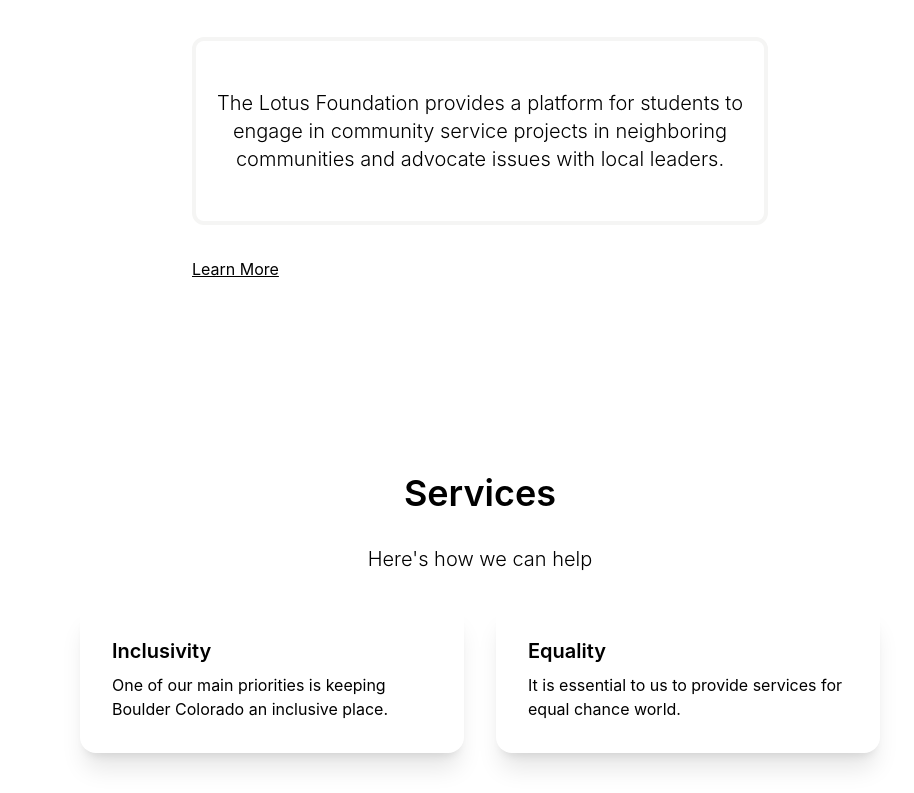
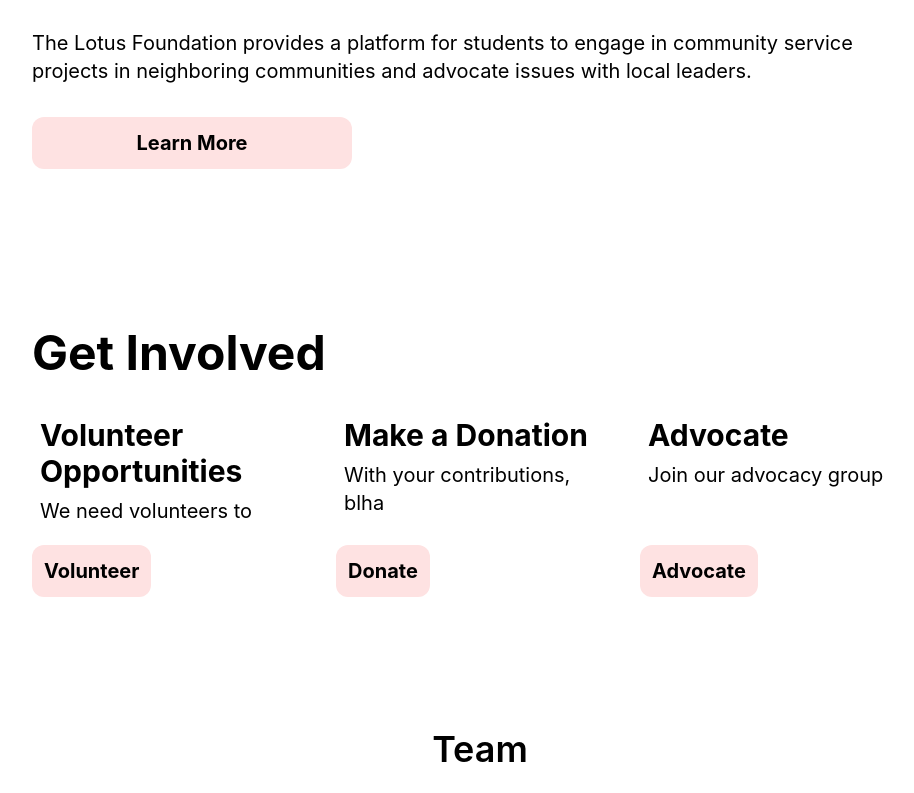
Before and after one commit to kevbuh/lotus, a Next.js app: page / in a window 1280 px wide. Shown: the part 807-1600 px from the top of the page, without its empty margins (160-1074 px from the left). Built offline with nearby package versions, Linux system fonts and the light colour scheme.

Commit message:
updated mission and get involved section

```diff
--- a/components/Hero.tsx
+++ b/components/Hero.tsx
@@ -1,4 +1,18 @@
 import React from "react";
+
+const InvolvedCard = ({ title, caption, buttonTitle }: any) => {
+  return (
+    <div className="h-80">
+      <div className="h-32">
+        <p className="m-2 font-bold text-3xl">{title}</p>
+        <p className="m-2 text-xl">{caption}</p>
+      </div>
+      <button className="bg-red-100 rounded-xl p-3 text-xl font-bold mt-auto">
+        {buttonTitle}
+      </button>
+    </div>
+  );
+};
 
 function Hero() {
   return (
@@ -38,42 +52,45 @@ function Hero() {
           </div>
         </div>
       </div>
-      <div className=" flex flex-col">
-        <div className="mx-auto my-8 text-4xl font-semibold">Our Mission</div>
-        <div className="mx-auto mb-40">
-          <p className="text-xl font-light card max-w-xl mb-8 text-center px-4 py-12 rounded-xl border-4 border-stone-100">
+      <div className="flex flex-col">
+        <div className="flex flex-col mx-auto max-w-4xl">
+          <div className="mb-8 text-5xl mr-auto font-bold text-center flex ">
+            Our Mission
+          </div>
+          <div className="mx-auto mb-40 flex flex-col">
+            <p className="my-4 text-xl">
               The Lotus Foundation provides a platform for students to engage in
               community service projects in neighboring communities and advocate
               issues with local leaders.
             </p>
-          <p className="underline">Learn More</p>
-        </div>
-        <div className="mx-auto my-8 text-4xl font-semibold">Services</div>
-        <div className="mx-auto mb-32">
-          <p className="text-xl font-light mb-8 text-center">
-            Here&apos;s how we can help
-          </p>
-          <div className="grid grid-rows-2 md:grid-cols-2 gap-8 ">
-            <div className="card w-96 bg-base-100 shadow-xl mx-auto">
-              <div className="card-body">
-                <h2 className="card-title">Inclusivity</h2>
-                <p>
-                  One of our main priorities is keeping Boulder Colorado an
-                  inclusive place.
+            <p className="bg-red-100 rounded-xl py-3 text-xl font-bold max-w-xs text-center mt-4">
+              Learn More
             </p>
           </div>
         </div>
-            <div className="card w-96 bg-base-100 shadow-xl mx-auto">
-              <div className="card-body">
-                <h2 className="card-title">Equality</h2>
-                <p>
-                  It is essential to us to provide services for equal chance
-                  world.
-                </p>
+
+        <div className="flex flex-col mx-auto">
+          <p className="mb-8 text-5xl mr-auto font-bold">Get Involved</p>
+          <div className="grid grid-cols-3 gap-4 mx-auto max-w-4xl">
+            <InvolvedCard
+              title="Volunteer Opportunities"
+              caption="We need volunteers to"
+              buttonTitle="Volunteer"
+            />
+            <InvolvedCard
+              title="Make a Donation"
+              caption="With your contributions, blha"
+              buttonTitle="Donate"
+            />
+
+            <InvolvedCard
+              title="Advocate"
+              caption="Join our advocacy group"
+              buttonTitle="Advocate"
+            />
           </div>
         </div>
-          </div>
-        </div>
+
         <div className="mx-auto mb-8 text-4xl font-semibold">Team</div>
         <div className="mx-auto mb-64">
           <p className="text-xl font-light mb-8 text-center mx-auto">
```
Also changed, not shown: 2 other files (tests, documents, lock files or other folders). Lines whose indentation alone changed are shown as unchanged.
